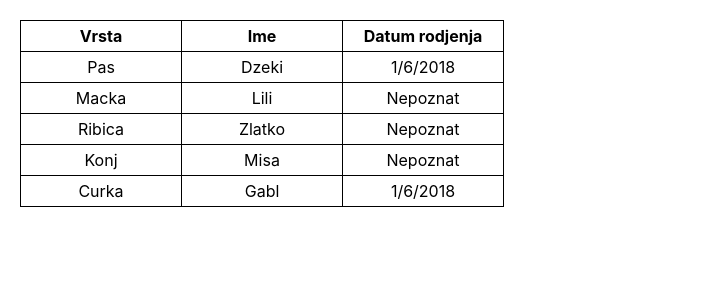
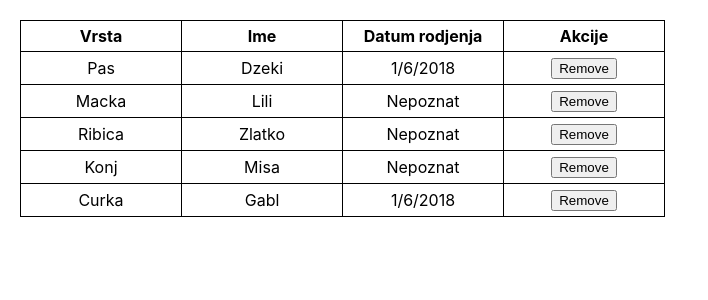
Before and after one commit to conkicdejan/zoo, a React (Create React App) app: page / in a window 1280 px wide. Shown: the top 300 px of the page, without its empty margins (0-708 px from the left). Built offline with nearby package versions, Linux system fonts and the light colour scheme.

Commit message:
Zadatak 3

```diff
--- a/src/App.js
+++ b/src/App.js
@@ -1,16 +1,22 @@
 import "./App.css";
+import React, { useState } from "react";
 
 function App() {
-  const animals = [
+  const [animals, setAnimals] = useState([
     { vrsta: "Pas", ime: "Dzeki", datumRodjenja: new Date("01/06/2018") },
     { vrsta: "Macka", ime: "Lili", datumRodjenja: null },
     { vrsta: "Ribica", ime: "Zlatko" },
-    { vrsta: "Konj", ime: "Misa", datumRodjenja: '' },
+    { vrsta: "Konj", ime: "Misa", datumRodjenja: "" },
     { vrsta: "Curka", ime: "Gabl", datumRodjenja: new Date("01/06/2018") },
-  ];
+  ]);
 
   const dateToString = (date) =>
     date ? date.toLocaleDateString() : "Nepoznat";
+
+  const handleRemove = (index) => {
+    const newAnimals = animals.filter((animal, i) => i !== index);
+    setAnimals([...newAnimals]);
+  };
 
   return (
     <div>
@@ -20,6 +26,7 @@ function App() {
             <th width="150px">Vrsta</th>
             <th width="150px">Ime</th>
             <th width="150px">Datum rodjenja</th>
+            <th width="150px">Akcije</th>
           </tr>
         </thead>
         <tbody>
@@ -28,6 +35,9 @@ function App() {
               <td>{animal.vrsta}</td>
               <td>{animal.ime}</td>
               <td>{dateToString(animal.datumRodjenja)}</td>
+              <td>
+                <button onClick={() => handleRemove(index)}>Remove</button>
+              </td>
             </tr>
           ))}
         </tbody>
```
